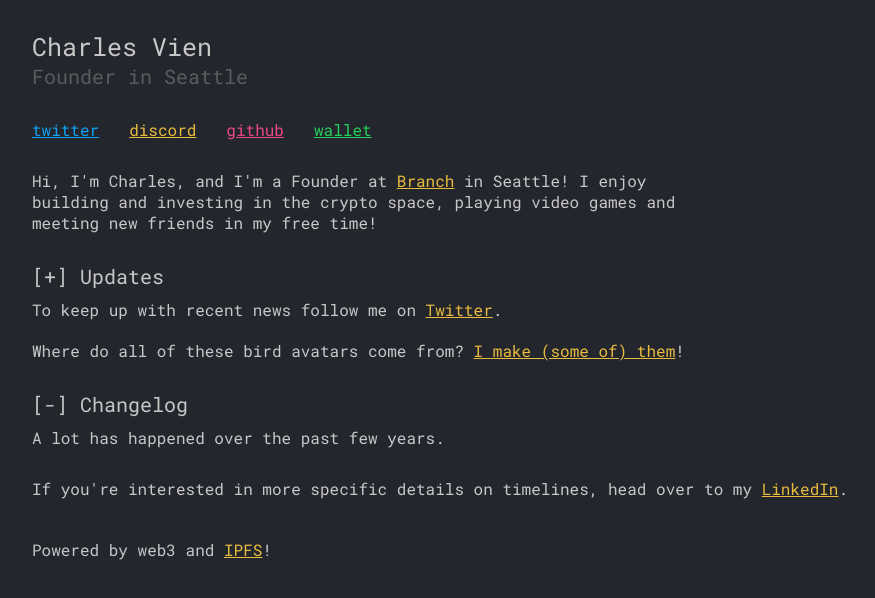
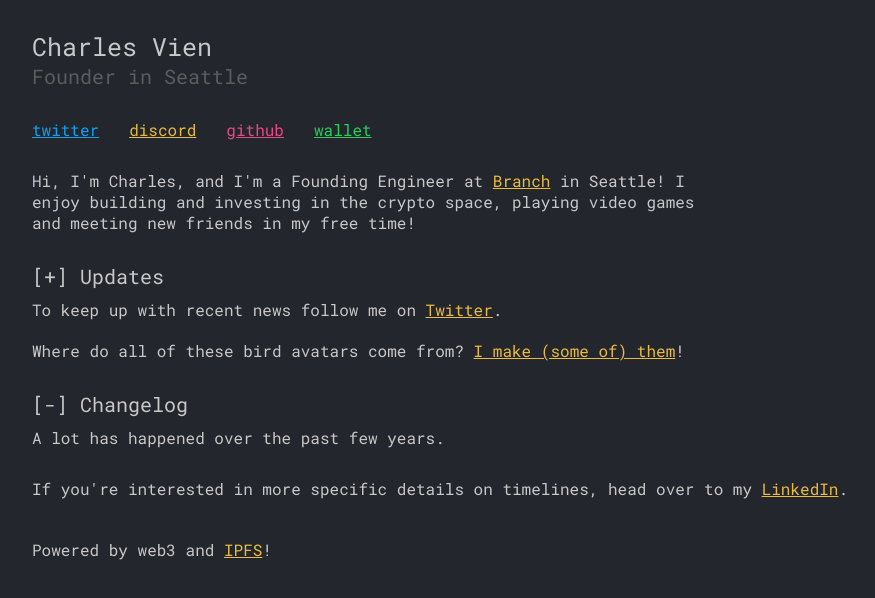
Before and after one commit to charlesvien/charlesvien.com, a React (Create React App) app: page / in a window 1280 px wide. Shown: the top 598 px of the page, without its empty margins (200-1075 px from the left). Built offline with nearby package versions, Linux system fonts and the light colour scheme; what @styled-system/prop-types would draw is missing.

Commit message:
Update Landing.tsx

```diff
--- a/src/views/Landing.tsx
+++ b/src/views/Landing.tsx
@@ -103,7 +103,7 @@ const Landing = ({ theme }: LandingProps) => {
           }
           {
             // eslint-disable-next-line
-            "Charles, and I'm a Founder at "
+            "Charles, and I'm a Founding Engineer at "
           }
           <Link
             target="_blank"
```
